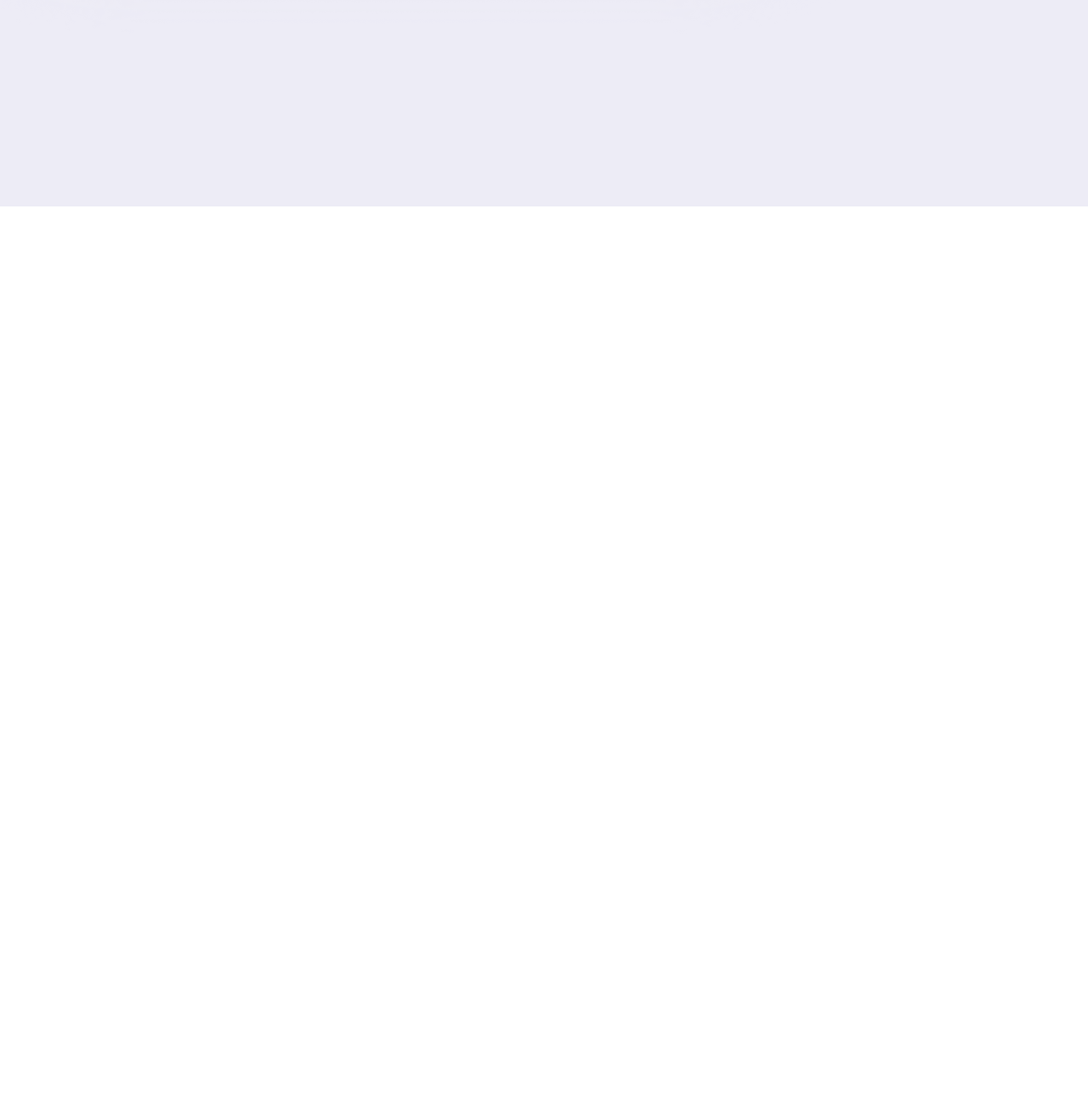
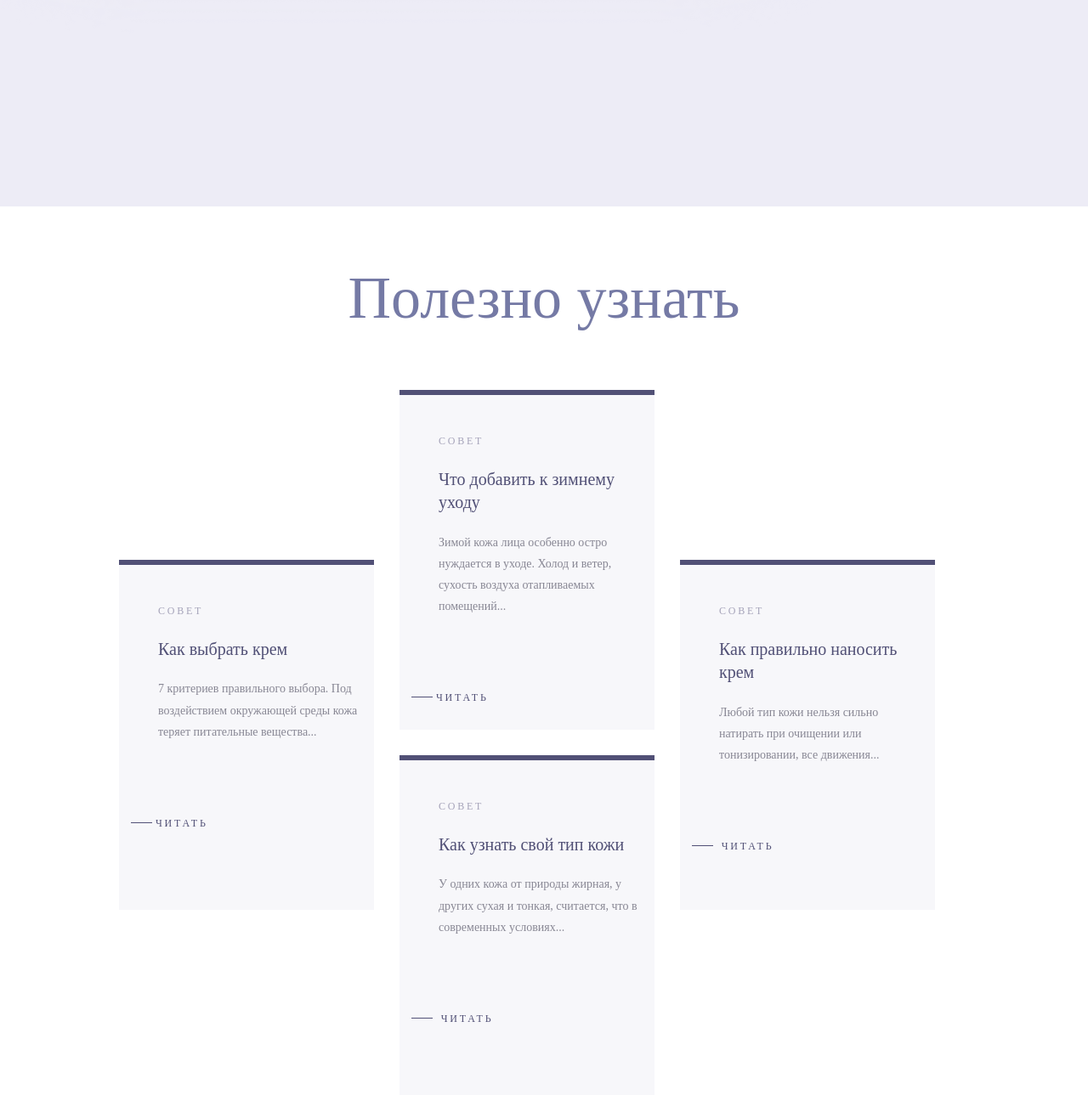
Before and after one commit to monadavadim/diamaint, a plain HTML site: page index.html in a window 1280 px wide. Shown: the part 5488-6777 px from the top of the page at 85% size. Before the commit the page ends 5731 px from the top, so only its background shows below. Drawn offline with nearby package versions, Linux system fonts and the light colour scheme.

Commit message:
Обновление 8

```diff
--- a/css/style.css
+++ b/css/style.css
@@ -391,3 +391,88 @@
     line-height: 200%;
     color: #888794;
 }
+.healthy {
+}
+.healty__title {
+    font-weight: 200;
+    font-size: 70px;
+    line-height: 109%;
+    text-align: center;
+    color: #757aa5;
+}
+.healty__grid {
+    max-width: 1000px;
+    margin: 0 auto;
+    gap: 30px;
+    display: grid;
+    grid-template-rows: 400px 400px;
+    grid-template-columns: 300px 300px 300px;
+}
+.healty__grid span {
+    display: inline-block;
+    width: 25px;
+    height: 1px;
+    margin-bottom: 4px;
+    margin-right: 4px;
+    background-color: #515076;
+}
+.healty__grid-1 {
+    border-top: 6px solid #515076;
+    background: #f7f7fa;
+    grid-row: 1 / 2;
+}
+.healty__grid-2 {
+    max-height: 406px;
+    margin: 200px 0px;
+    border-top: 6px solid #515076;
+    background: #f7f7fa;
+    grid-row: 1 / 3;
+}
+.healty__grid-3 {
+    border-top: 6px solid #515076;
+    background: #f7f7fa;
+    grid-row: 2 / 3;
+}
+.healty__grid-4 {
+    max-height: 406px;
+    margin: 200px 0px;
+    border-top: 6px solid #515076;
+    background: #f7f7fa;
+    grid-row: 1 / 3;
+    grid-column: 1 / 2;
+}
+.healty__grid-text {
+    padding-top: 30px;
+    padding-left: 46px;
+    font-weight: 500;
+    font-size: 12px;
+    line-height: 200%;
+    letter-spacing: 0.23em;
+    text-transform: uppercase;
+    color: #a5a3b9;
+}
+.healty__grid-text2 {
+    padding-left: 46px;
+    font-weight: 400;
+    font-size: 20px;
+    line-height: 136%;
+    color: #515076;
+}
+.healty__grid-text3 {
+    padding-left: 46px;
+    padding-right: 14px;
+    margin-bottom: 83px;
+    font-weight: 400;
+    font-size: 14px;
+    line-height: 180%;
+    color: #888794;
+}
+.healty__grid-text4 {
+    padding-left: 14px;
+    font-weight: 500;
+    font-size: 12px;
+    line-height: 200%;
+    letter-spacing: 0.23em;
+    text-transform: uppercase;
+    color: #515076;
+}
--- a/index.html
+++ b/index.html
@@ -6,7 +6,7 @@
     <link rel="stylesheet" href="css/reset.css" />
     <link rel="stylesheet" href="css/slide.css" />
     <link rel="stylesheet" href="css/style.css" />
-    <link rel="shortcut icon" href="img/logo.svg" type="image/x-icon">
+    <link rel="shortcut icon" href="img/logo.svg" type="image/x-icon" />
     <title>diomaint</title>
   </head>
   <body>
@@ -234,6 +234,57 @@
           </div>
         </div>
       </div>
+      <div class="healthy">
+        <div class="conteiner">
+          <p class="healty__title">Полезно узнать</p>
+          <div class="healty__grid">
+            <div class="healty__grid-1">
+              <p class="healty__grid-text">Совет</p>
+              <p class="healty__grid-text2">Что добавить к зимнему уходу</p>
+              <p class="healty__grid-text3">
+                Зимой кожа лица особенно остро нуждается в уходе. Холод и ветер,
+                сухость воздуха отапливаемых помещений...
+              </p>
+              <p class="healty__grid-text4">
+                <span></span><a href="#">читать</a>
+              </p>
+            </div>
+            <div class="healty__grid-2">
+              <p class="healty__grid-text">Совет</p>
+              <p class="healty__grid-text2">Как правильно наносить крем</p>
+              <p class="healty__grid-text3">
+                Любой тип кожи нельзя сильно натирать при очищении или
+                тонизировании, все движения...
+              </p>
+              <p class="healty__grid-text4">
+                <span></span> <a href="#">читать</a>
+              </p>
+            </div>
+            <div class="healty__grid-3">
+              <p class="healty__grid-text">Совет</p>
+              <p class="healty__grid-text2">Как узнать свой тип кожи</p>
+              <p class="healty__grid-text3">
+                У одних кожа от природы жирная, у других сухая и тонкая,
+                считается, что в современных условиях...
+              </p>
+              <p class="healty__grid-text4">
+                <span></span> <a href="#">читать</a>
+              </p>
+            </div>
+            <div class="healty__grid-4">
+              <p class="healty__grid-text">Совет</p>
+              <p class="healty__grid-text2">Как выбрать крем</p>
+              <p class="healty__grid-text3">
+                7 критериев правильного выбора. Под воздействием окружающей
+                среды кожа теряет питательные вещества...
+              </p>
+              <p class="healty__grid-text4">
+                <span></span><a href="#">читать</a>
+              </p>
+            </div>
+          </div>
+        </div>
+      </div>
     </main>
     <script
       src="https://code.jquery.com/jquery-3.7.1.js"
```
